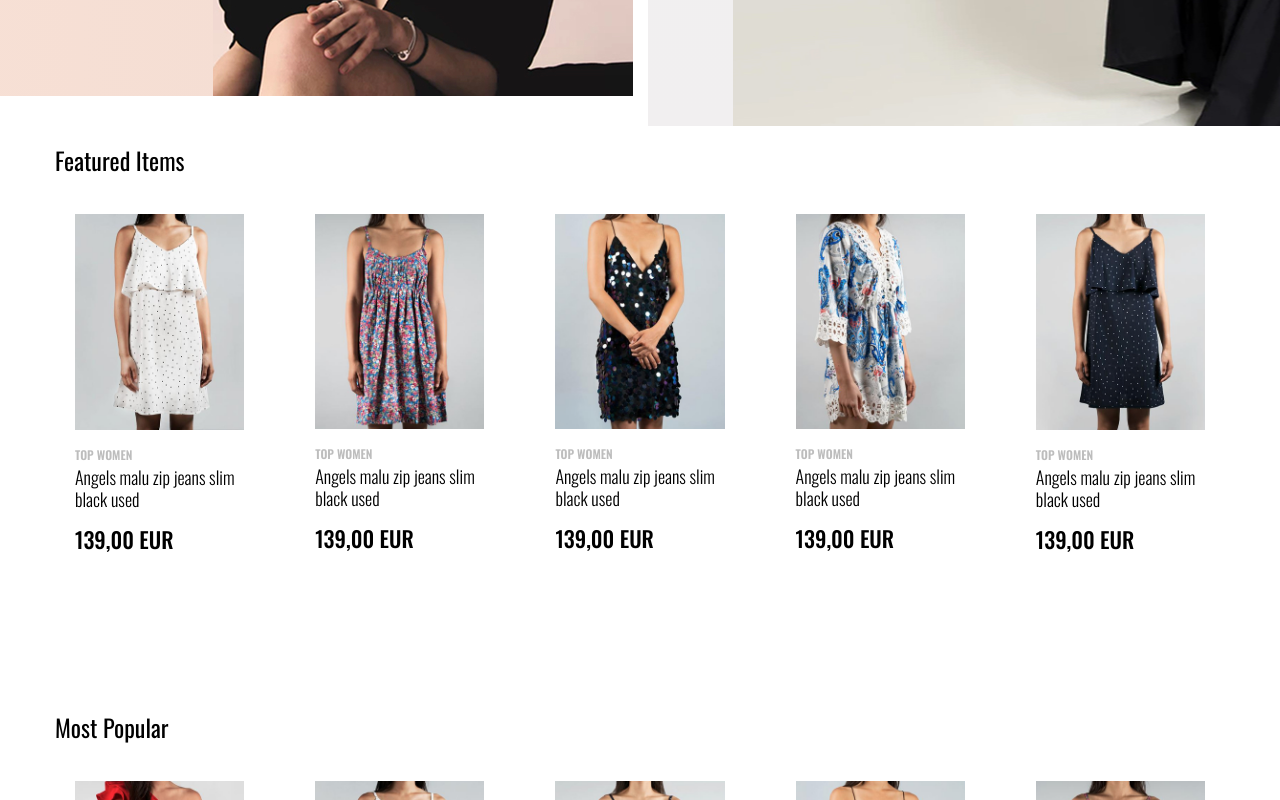
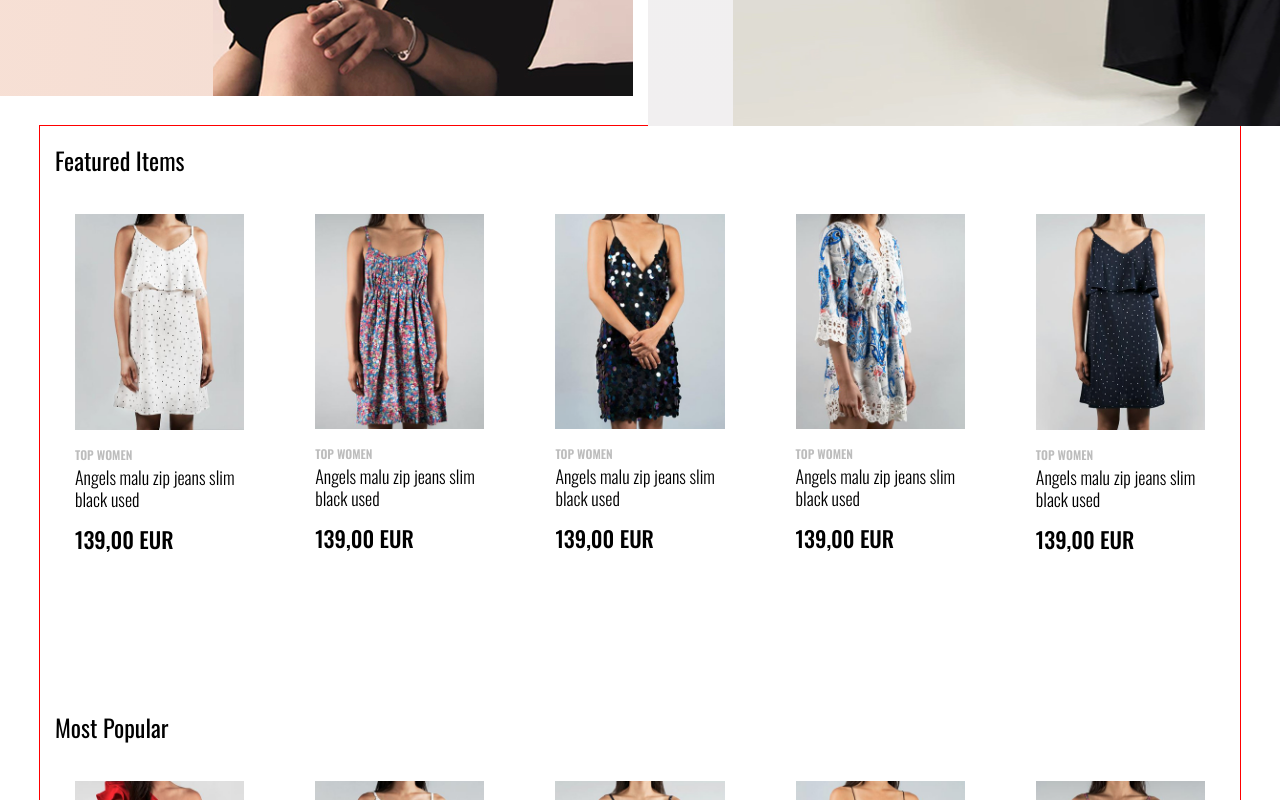
Before and after one commit to Tate-T/crips-react, a React (Create React App) app: page / in a window 1280 px wide. Shown: the part 880-1680 px from the top of the page. Built offline with nearby package versions, Linux system fonts and the light colour scheme.

Commit message:
adaptive fix with normalize

```diff
--- a/src/components/Container/Container.module.scss
+++ b/src/components/Container/Container.module.scss
@@ -2,6 +2,7 @@
     width: 100%;
     padding: 0 15px;
     margin: 0 auto;
+    outline: 1px solid red;
 }
 @media screen and (min-width: 480px) {
   .container {
--- a/src/components/MiniCatalog/MiniCatalog.module.scss
+++ b/src/components/MiniCatalog/MiniCatalog.module.scss
@@ -53,7 +53,7 @@
 		align-items: center;
 		flex-wrap: wrap;
 		width: 100%;
-		gap: 14px;
+		gap: 20px;
 	}
 
 	&__item {
@@ -101,9 +101,7 @@
 			max-width: 100%;
 			flex-wrap: nowrap;
 			justify-content: space-between;
-		}
-
-		&__item {
+            gap: 14px;
 		}
 	}
 }
```
